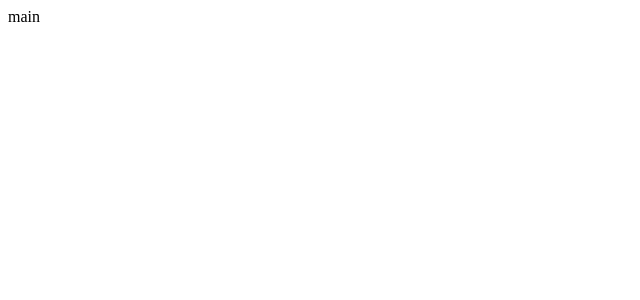
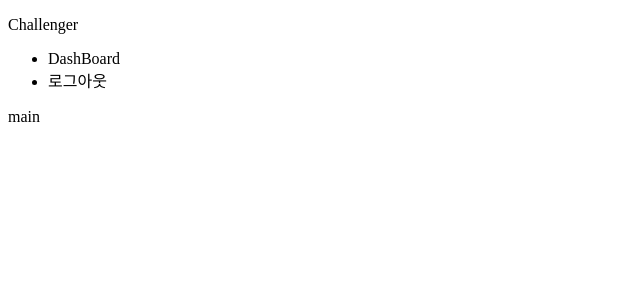
Before and after one commit to codingjwp/challenger, a React (Vite) app: page / in a window 1280 px wide. Shown: the top 300 px of the page, without its empty margins (0-640 px from the left). Built offline with nearby package versions, Linux system fonts and the light colour scheme.

Commit message:
feat: header 추가

```diff
--- a/src/Router.tsx
+++ b/src/Router.tsx
@@ -1,11 +1,16 @@
 import {createBrowserRouter, RouterProvider} from 'react-router-dom';
+import RootLayout from './pages/RootLayout';
 
 const route = createBrowserRouter([
   {
     path: '/',
-    element: <div>main</div>,
+    element: <RootLayout />,
     errorElement: <div>notfound</div>,
     children: [
+      {
+        index: true,
+        element: <div>main</div>,
+      },
       {
         path: 'challenge',
         element: <div>challenge</div>,
--- /dev/null
+++ b/src/components/Header.tsx
@@ -0,0 +1,15 @@
+type HeaderProps = {
+  title: string;
+};
+
+export default function Header({title}: HeaderProps) {
+  return (
+    <header>
+      <p>{title}</p>
+      <ul>
+        <li>DashBoard</li>
+        <li>로그아웃</li>
+      </ul>
+    </header>
+  );
+}
--- /dev/null
+++ b/src/pages/RootLayout.tsx
@@ -0,0 +1,13 @@
+import {Outlet} from 'react-router-dom';
+import Header from '../components/Header';
+
+const RootLayout = () => {
+  return (
+    <main>
+      <Header title='Challenger' />
+      <Outlet />
+    </main>
+  );
+};
+
+export default RootLayout;
```
Also changed, not shown: .eslintrc.cjs, 1 other file (tests, documents, lock files or other folders).
